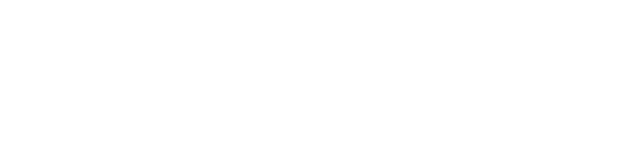
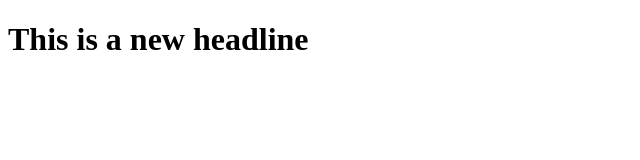
Before and after one commit to jdubcodes/git-one, a plain HTML site: page index.html in a window 1280 px wide. Shown: the whole page, without its empty margins (0-640 px from the left). Drawn offline with Linux system fonts and the light colour scheme.

Commit message:
Add headline to landing page

```diff
--- a/index.html
+++ b/index.html
@@ -5,5 +5,7 @@
     <meta name="viewport" content="width=device-width, initial-scale=1.0" />
     <title>Second Commit</title>
   </head>
-  <body></body>
+  <body>
+    <h1>This is a new headline</h1>
+  </body>
 </html>
```
